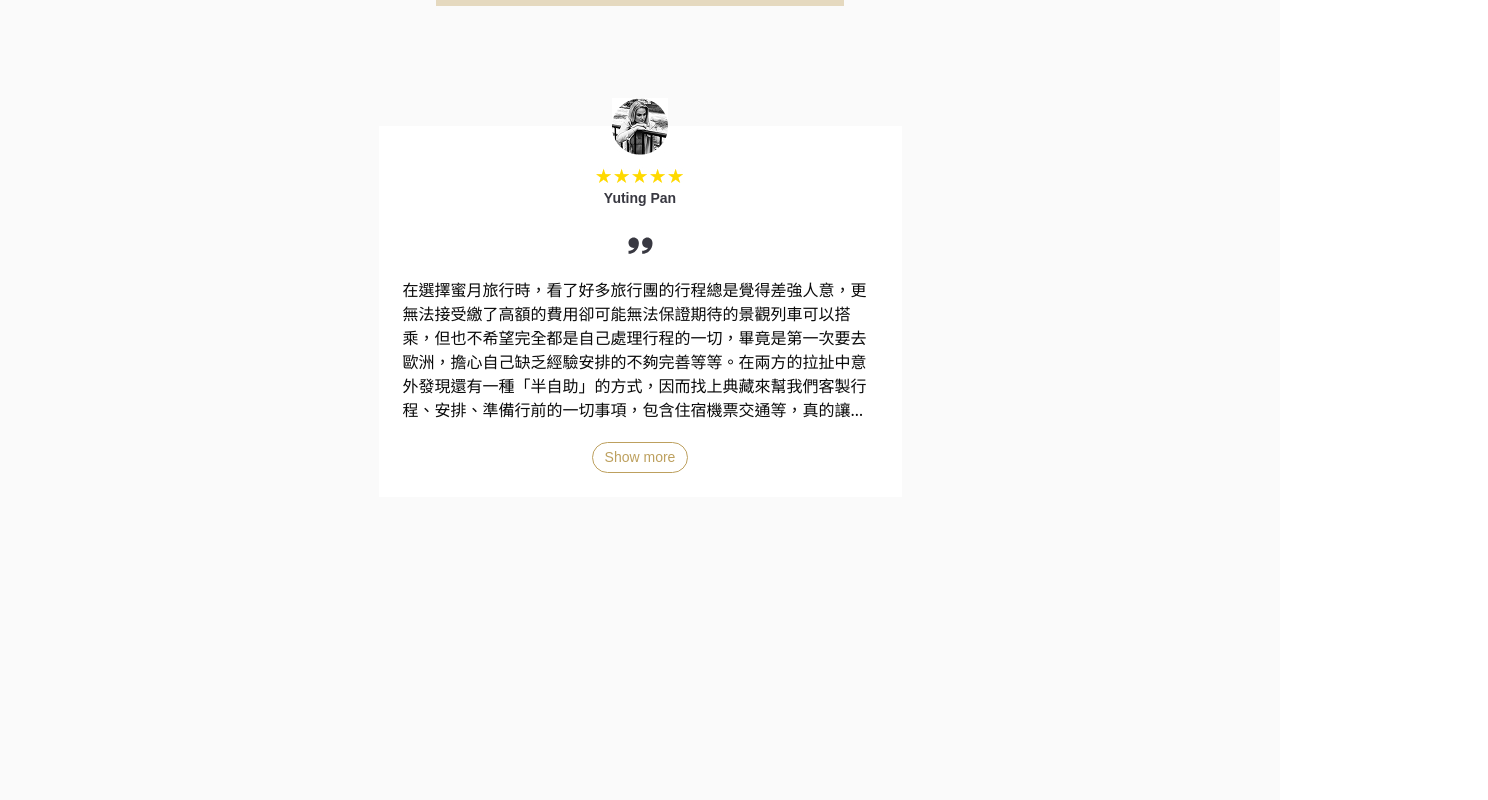
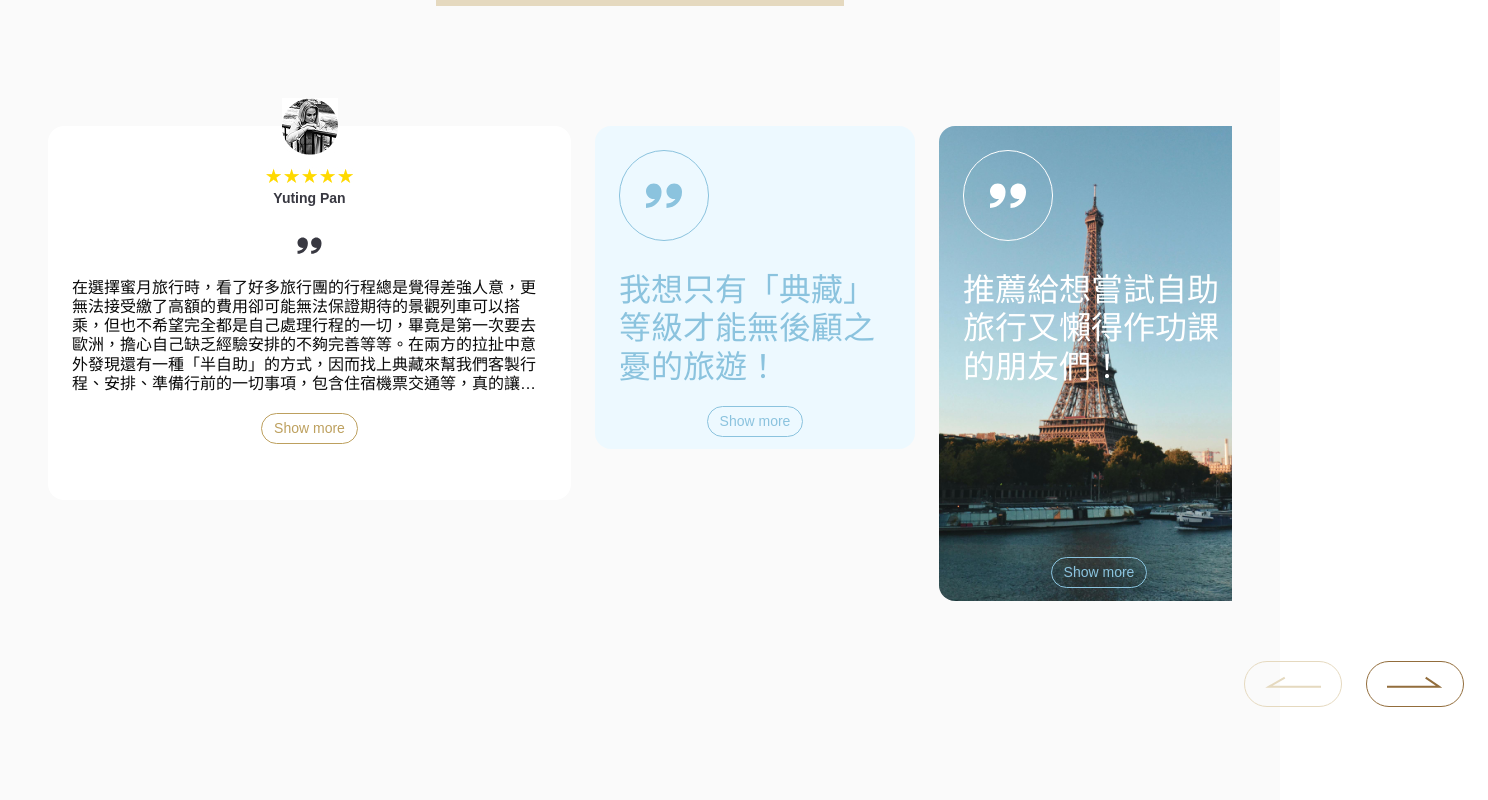
Before and after one commit to EasonLiuFrontEnd/luxe-travel, a Next.js app: page / in a window 1280 px wide. Shown: the part 3120-3920 px from the top of the page, 1488 px wide, since content can reach past the window. Built offline with nearby package versions, Linux system fonts and the light colour scheme; a web font is replaced by a local one.

Commit message:
Added feedback section

```diff
--- a/src/components/pages/home/Feedback/FeedbackCard.tsx
+++ b/src/components/pages/home/Feedback/FeedbackCard.tsx
@@ -3,15 +3,26 @@
 import Image from "next/image"
 import { useState } from 'react'
 
-const FeedbackCard = () => {
+export type TFeedbackType = 'detailed' | 'quote-short' | 'quote-long'
+
+type TFeedbackCardProps = {
+  type: TFeedbackType
+}
+
+const FeedbackCard = ({ type }: TFeedbackCardProps) => {
   const [isExpanded, setIsExpanded] = useState(false)
 
   const handleToggle = () => {
     setIsExpanded(!isExpanded)
   }
 
+  const handleNavigation = () => {
+    console.log('Navigate to feedback page')
+  }
+
+  if (type === 'detailed') {
     return (
-    <div className={`relative flex flex-col items-center w-[523px] pt-[103px] pb-[24px] px-[24px] bg-figma-neutral-0 ${isExpanded ? 'max-h-[714px]' : 'max-h-[374px]'}`}>
+      <div className={`relative flex flex-col items-center w-[320px] lg:w-[523px] pt-[103px] pb-[24px] px-[24px] bg-figma-neutral-0 rounded-[16px] ${isExpanded ? 'max-h-[714px]' : 'max-h-[374px]'}`}>
         <div className="absolute top-[-28px] flex flex-col items-center">
           <Image
             src='/home/feedback/avatar.jpg'
@@ -32,7 +43,7 @@ const FeedbackCard = () => {
         <svg xmlns='http://www.w3.org/2000/svg' width='33' height='33' viewBox='0 0 33 33' fill='none' className='mb-[16px]'>
           <path d='M23.3067 18.8978C20.4513 18.8978 18.1364 16.5665 18.1364 13.6909C18.1364 10.8158 20.4513 8.48451 23.3067 8.48451C26.1622 8.48451 28.4771 10.8158 28.4771 13.6909L28.5 14.4349C28.5 20.1861 23.8702 24.8481 18.1593 24.8481V21.8727C20.1322 21.8727 21.9873 21.0992 23.382 19.6941C23.6509 19.4241 23.8958 19.1361 24.1167 18.834C23.8527 18.876 23.5822 18.8978 23.3067 18.8978ZM9.67036 18.8978C6.81491 18.8978 4.5 16.5665 4.5 13.6909C4.5 10.8158 6.81491 8.48451 9.67036 8.48451C12.5258 8.48451 14.8407 10.8158 14.8407 13.6909L14.8636 14.4349C14.8636 20.1861 10.2338 24.8481 4.52291 24.8481V21.8727C6.49582 21.8727 8.35091 21.0992 9.74564 19.6941C10.0145 19.4241 10.2595 19.1361 10.4804 18.834C10.2164 18.876 9.94582 18.8978 9.67036 18.8978Z' fill='#383841'/>
         </svg>
-      <p className={`mb-[20px] ${isExpanded ? '' : 'line-clamp-6'} overflow-hidden`}>
+        <p className={`mb-[20px] font-genseki-body-m-regular ${isExpanded ? '' : 'line-clamp-6'} overflow-hidden`}>
           在選擇蜜月旅行時，看了好多旅行團的行程總是覺得差強人意，更無法接受繳了高額的費用卻可能無法保證期待的景觀列車可以搭乘，但也不希望完全都是自己處理行程的一切，畢竟是第一次要去歐洲，擔心自己缺乏經驗安排的不夠完善等等。在兩方的拉扯中意外發現還有一種「半自助」的方式，因而找上典藏來幫我們客製行程、安排、準備行前的一切事項，包含住宿機票交通等，真的讓忙錄於工作的我們放心不少。旅遊期間有問題詢問也都能隨時獲得答覆，真的非常非常感謝Johnny與Annie這個期間的協助，讓我們可以順利完成旅程。
         </p>
         <button
@@ -45,4 +56,41 @@ const FeedbackCard = () => {
     )
   }
 
+  if (type === 'quote-short') {
+    return (
+      <div className="w-[320px] h-[323px] p-[24px] rounded-[16px] text-figma-accent-blue-normal bg-figma-accent-blue-light">
+        <div className="inline-block p-[20px] mb-[24px] rounded-[64px] border border-figma-accent-blue-normal">
+          <svg xmlns="http://www.w3.org/2000/svg" width="48" height="49" viewBox="0 0 48 49" fill="none">
+            <path d="M34.2101 28.0139C29.9269 28.0139 26.4545 24.517 26.4545 20.2035C26.4545 15.8909 29.9269 12.394 34.2101 12.394C38.4933 12.394 41.9656 15.8909 41.9656 20.2035L42 21.3195C42 29.9465 35.0553 36.9395 26.4889 36.9395V32.4763C29.4483 32.4763 32.2309 31.3161 34.323 29.2085C34.7264 28.8035 35.0937 28.3715 35.4251 27.9182C35.0291 27.9812 34.6233 28.0139 34.2101 28.0139ZM13.7555 28.0139C9.47237 28.0139 6 24.517 6 20.2035C6 15.8909 9.47237 12.394 13.7555 12.394C18.0387 12.394 21.5111 15.8909 21.5111 20.2035L21.5455 21.3195C21.5455 29.9465 14.6007 36.9395 6.03437 36.9395V32.4763C8.99373 32.4763 11.7764 31.3161 13.8685 29.2085C14.2718 28.8035 14.6392 28.3715 14.9705 27.9182C14.5745 27.9812 14.1687 28.0139 13.7555 28.0139Z" fill="#8BC3DE"/>
+          </svg>
+        </div>
+        <p className="w-[272px] font-noto-serif-h4-medium mb-[20px]">我想只有「典藏」等級才能無後顧之憂的旅遊！</p>
+        <button
+          onClick={handleNavigation}
+          className='block mx-auto py-[4px] px-[12px] font-genseki-body-s-regular text-figma-accent-blue-normal rounded-[18px] cursor-pointer border border-figma-accent-blue-normal hover:bg-figma-accent-blue-normal hover:text-figma-accent-blue-light'
+        >
+          Show more
+        </button>
+      </div>
+    )
+  }
+
+  return (
+    <div className="w-[320px] h-[475px] p-[24px] rounded-[16px] text-figma-primary-0 bg-[url('/home/feedback/scenery.jpg')] bg-cover bg-center">
+      <div className="inline-block p-[20px] mb-[24px] rounded-[64px] border border-figma-primary-0">
+        <svg xmlns="http://www.w3.org/2000/svg" width="48" height="49" viewBox="0 0 48 49" fill="none">
+          <path d="M34.2101 28.0139C29.9269 28.0139 26.4545 24.517 26.4545 20.2035C26.4545 15.8909 29.9269 12.394 34.2101 12.394C38.4933 12.394 41.9656 15.8909 41.9656 20.2035L42 21.3195C42 29.9465 35.0553 36.9395 26.4889 36.9395V32.4763C29.4483 32.4763 32.2309 31.3161 34.323 29.2085C34.7264 28.8035 35.0937 28.3715 35.4251 27.9182C35.0291 27.9812 34.6233 28.0139 34.2101 28.0139ZM13.7555 28.0139C9.47237 28.0139 6 24.517 6 20.2035C6 15.8909 9.47237 12.394 13.7555 12.394C18.0387 12.394 21.5111 15.8909 21.5111 20.2035L21.5455 21.3195C21.5455 29.9465 14.6007 36.9395 6.03437 36.9395V32.4763C8.99373 32.4763 11.7764 31.3161 13.8685 29.2085C14.2718 28.8035 14.6392 28.3715 14.9705 27.9182C14.5745 27.9812 14.1687 28.0139 13.7555 28.0139Z" fill="#FFFFFF"/>
+        </svg>
+      </div>
+      <p className="w-[272px] h-[266px] font-noto-serif-h4-medium mb-[20px]">推薦給想嘗試自助旅行又懶得作功課的朋友們！</p>
+      <button
+        onClick={handleNavigation}
+        className='block mx-auto py-[4px] px-[12px] font-genseki-body-s-regular text-figma-accent-blue-normal rounded-[18px] cursor-pointer border border-figma-accent-blue-normal hover:bg-figma-accent-blue-normal hover:text-figma-accent-blue-light'
+      >
+        Show more
+      </button>
+    </div>
+  )
+}
+
 export default FeedbackCard
--- a/src/components/pages/home/Feedback/index.tsx
+++ b/src/components/pages/home/Feedback/index.tsx
@@ -1,10 +1,165 @@
+'use client'
+
 import FeedbackCard from './FeedbackCard'
+import { useState, useRef } from 'react'
+import type { TFeedbackType } from './FeedbackCard'
 
 const Feedback = () => {
+  const [currentIndex, setCurrentIndex] = useState(0)
+  const touchStartX = useRef(0)
+  const touchEndX = useRef(0)
+  const containerRef = useRef<HTMLDivElement>(null)
+
+  const cardData: { type: TFeedbackType }[] = [
+    { type: 'detailed' },
+    { type: 'quote-short' },
+    { type: 'quote-long' },
+    { type: 'detailed' },
+    { type: 'quote-short' },
+    { type: 'quote-long' }
+  ]
+
+  const totalCards = cardData.length
+  const gap = 24
+  const rightMargin = 50
+
+  const getCardWidth = (type: TFeedbackType, isMobile: boolean): number => {
+    if (type === 'detailed') {
+      return isMobile ? 320 : 523
+    }
+    return 320
+  }
+
+  const getTranslateX = (index: number) => {
+    const isMobile = typeof window !== 'undefined' ? window.innerWidth < 1024 : true
+
+    let translateX = 0
+    for (let i = 0; i < index; i++) {
+      const cardWidth = getCardWidth(cardData[i].type, isMobile)
+      translateX += cardWidth + gap
+    }
+    return translateX
+  }
+
+  const getMaxIndex = () => {
+    const isMobile = typeof window !== 'undefined' ? window.innerWidth < 1024 : true
+    let containerWidth: number
+
+    if (isMobile) {
+      const screenWidth = typeof window !== 'undefined' ? window.innerWidth : 375
+      containerWidth = screenWidth - 24 - 120
+    } else {
+      containerWidth = 1440
+    }
+
+    const safetyMargin = isMobile ? rightMargin + 150 : rightMargin
+
+    let totalWidth = 0
+    for (let i = 0; i < totalCards; i++) {
+      const cardWidth = getCardWidth(cardData[i].type, isMobile)
+      totalWidth += cardWidth
+      if (i < totalCards - 1) totalWidth += gap
+    }
+
+    const maxTranslateX = totalWidth - containerWidth + safetyMargin
+
+    for (let i = totalCards - 1; i >= 0; i--) {
+      if (getTranslateX(i) <= maxTranslateX) {
+        return i
+      }
+    }
+    return 0
+  }
+
+  const canGoLeft = currentIndex > 0
+  const canGoRight = currentIndex < getMaxIndex()
+
+  const handlePrevious = () => {
+    if (canGoLeft) {
+      setCurrentIndex(prev => prev - 1)
+    }
+  }
+
+  const handleNext = () => {
+    if (canGoRight) {
+      setCurrentIndex(prev => prev + 1)
+    }
+  }
+
+  const handleTouchStart = (e: React.TouchEvent) => {
+    touchStartX.current = e.touches[0].clientX
+  }
+
+  const handleTouchMove = (e: React.TouchEvent) => {
+    touchEndX.current = e.touches[0].clientX
+  }
+
+  const handleTouchEnd = () => {
+    const swipeDistance = touchStartX.current - touchEndX.current
+    const minSwipeDistance = 30
+
+    if (Math.abs(swipeDistance) > minSwipeDistance) {
+    if (swipeDistance > 0) {
+      handleNext()
+      } else {
+      handlePrevious()
+      }
+    }
+  }
+
   return (
-    <div className='flex flex-col items-center gap-y-[120px] h-[1024px] py-[120px] px-[48px] bg-neutral-50'>
-      <h2 className='h-[89px] font-noto-serif-h2-bold text-figma-primary-950 box-border border-b-[26px] border-figma-secondary-300 py-[6px] px-[12px]'>真實旅客回饋</h2>
-      <FeedbackCard />
+    <div className='flex flex-col items-center py-[60px] px-[12px] lg:py-[120px] lg:px-[48px] bg-neutral-50'>
+      <h2 className='h-[89px] py-[6px] px-[12px] font-noto-serif-h2-bold text-figma-primary-950 box-border border-b-[26px] border-figma-secondary-300'>真實旅客回饋</h2>
+      <div className='flex self-stretch min-h-[587px] mb-[60px] overflow-hidden'>
+        <div
+          ref={containerRef}
+          className='flex gap-x-[24px] mt-[60px] lg:mt-[120px] transition-transform duration-300'
+          style={{ transform: `translateX(-${getTranslateX(currentIndex)}px)` }}
+          onTouchStart={handleTouchStart}
+          onTouchMove={handleTouchMove}
+          onTouchEnd={handleTouchEnd}
+        >
+          {cardData.map((card, index) => (
+            <FeedbackCard key={index} type={card.type} />
+          ))}
+        </div>
+      </div>
+      <div className='w-[1440px] hidden lg:flex justify-end mx-auto px-[24px]'>
+        <button
+          onClick={handlePrevious}
+          disabled={!canGoLeft}
+          className={`group pt-[14px] pb-[18px] px-[20px] mr-[24px] rounded-[41px] border ${
+            canGoLeft
+              ? 'border-figma-secondary-950 cursor-pointer hover:bg-figma-secondary-950'
+              : 'border-figma-secondary-300 cursor-not-allowed'
+          }`}
+        >
+          <svg xmlns='http://www.w3.org/2000/svg' width='56' height='12' viewBox='0 0 56 12' fill='none'>
+            <path
+              d='M55 9.6665H56V11.6665H55V10.6665V9.6665ZM4 10.6665V11.6665H0.221157L3.50538 9.7974L4 10.6665ZM55 10.6665V11.6665H4V10.6665V9.6665H55V10.6665ZM4 10.6665L3.50538 9.7974L19.3193 0.797397L19.814 1.6665L20.3086 2.53561L4.49463 11.5356L4 10.6665Z'
+              className={canGoLeft ? 'group-hover:fill-figma-neutral-50' : ''}
+              fill={canGoLeft ? '#926D3C' : '#E5D9BF'}
+            />
+          </svg>
+        </button>
+        <button
+          onClick={handleNext}
+          disabled={!canGoRight}
+          className={`group pt-[14px] pb-[18px] px-[20px] rounded-[41px] border ${
+            canGoRight
+              ? 'border-figma-secondary-950 cursor-pointer hover:bg-figma-secondary-950'
+              : 'border-figma-secondary-300 cursor-not-allowed'
+          }`}
+        >
+          <svg xmlns='http://www.w3.org/2000/svg' width='56' height='12' viewBox='0 0 56 12' fill='none'>
+            <path
+              d='M1 9.6665H0V11.6665H1V10.6665V9.6665ZM52 10.6665V11.6665H55.2689L52.5595 9.83766L52 10.6665ZM1 10.6665V11.6665H52V10.6665V9.6665H1V10.6665ZM52 10.6665L52.5595 9.83766L39.2261 0.837655L38.6667 1.6665L38.1072 2.49535L51.4405 11.4954L52 10.6665Z'
+              className={canGoRight ? 'group-hover:fill-figma-neutral-50' : ''}
+              fill={canGoRight ? '#926D3C' : '#E5D9BF'}
+            />
+          </svg>
+        </button>
+      </div>
     </div>
   )
 }
```
Also changed, not shown: public/home/feedback/scenery.jpg (added). Lines whose indentation alone changed are shown as unchanged.
